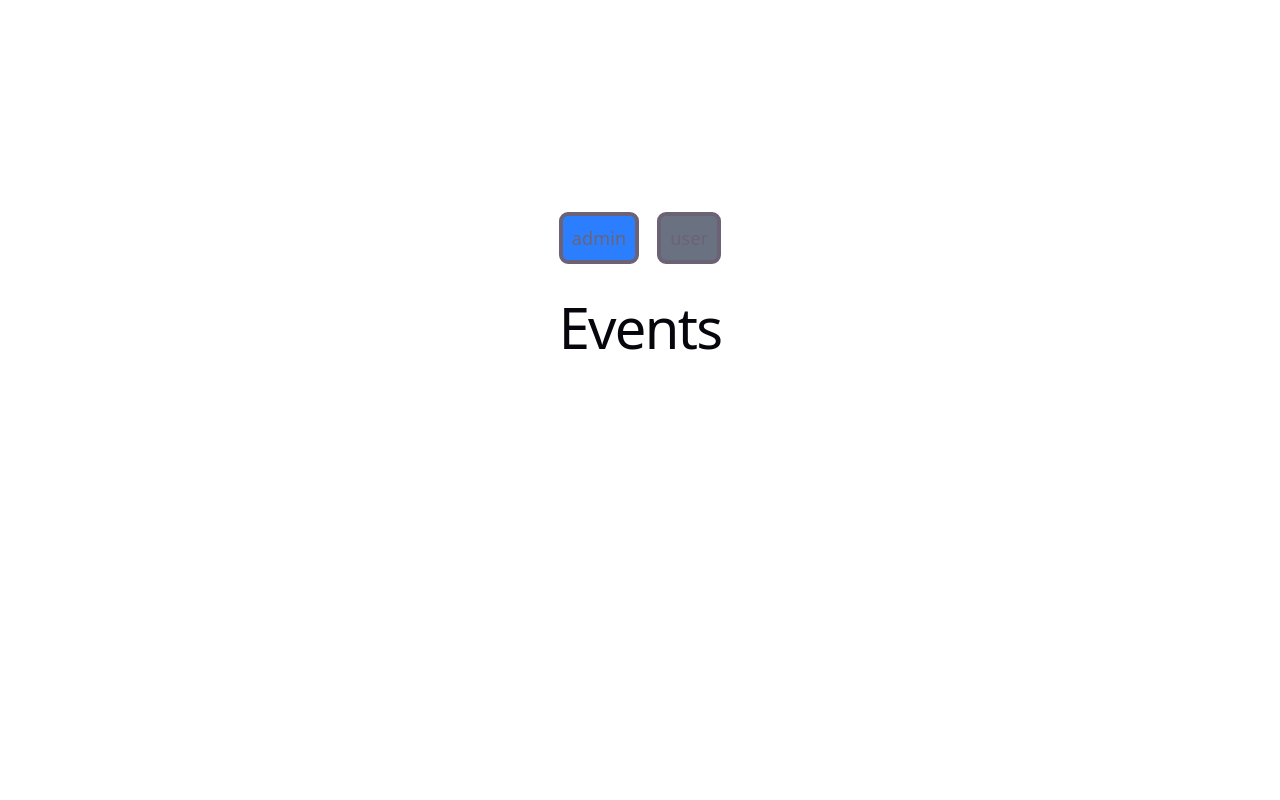
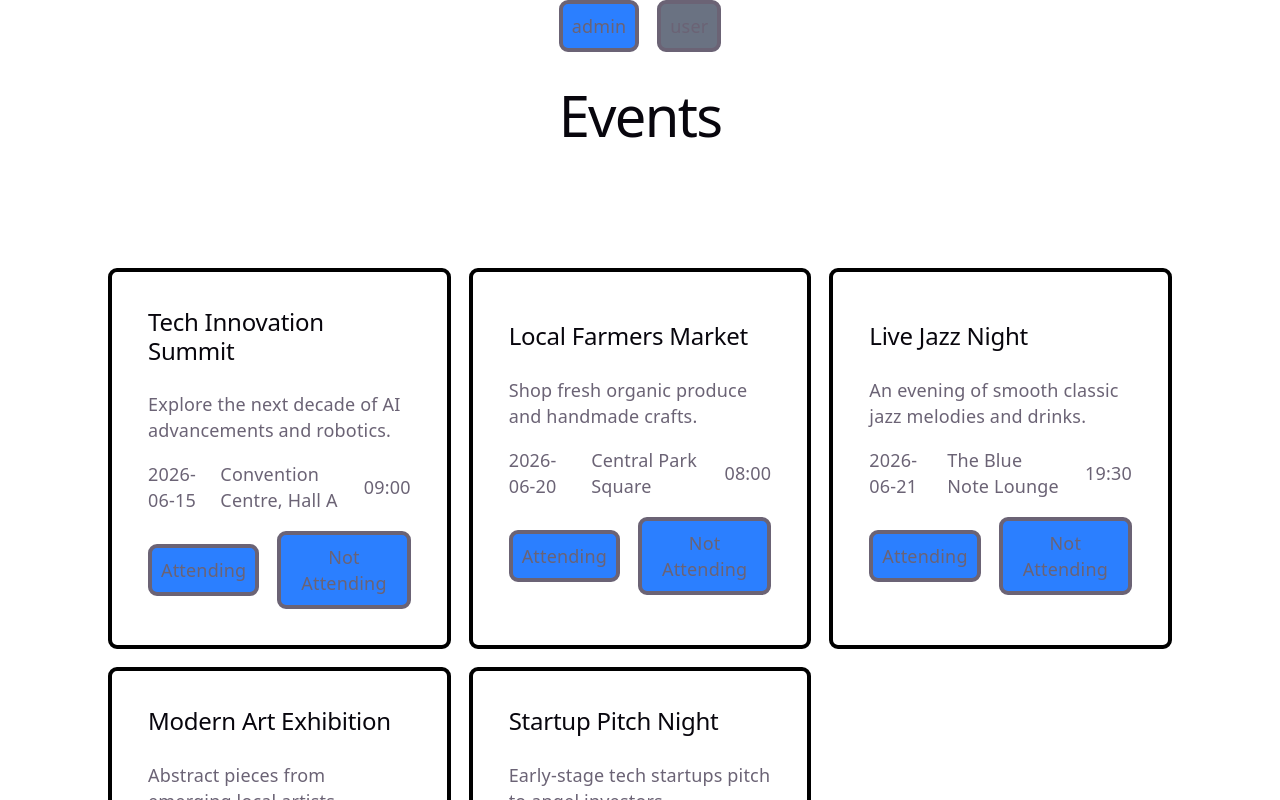
Before and after one commit to Chakit22/Events-app, a React (Vite) app: page / in a window 1280 px wide. Shown: the top 800 px of the page. Built offline with nearby package versions, Linux system fonts and the light colour scheme.

Commit message:
feat: Update add events, edit events

```diff
--- a/src/App.tsx
+++ b/src/App.tsx
@@ -7,11 +7,97 @@ import { CreateEventForm } from "./components/CreateEventForm";
 import { EventCard } from "./components/EventCard";
 import { type Event } from "./types/Event";
 import { EditEventForm } from "./components/EditEventForm";
+import type { User } from "./types/User";
+import type { UserEvent } from "./types/UserEvent";
 
-const defaultEvents: Event[] = [];
+const defaultEvents: Event[] = [
+  {
+    id: crypto.randomUUID(),
+    title: "Tech Innovation Summit",
+    description: "Explore the next decade of AI advancements and robotics.",
+    date: "2026-06-15",
+    location: "Convention Centre, Hall A",
+    time: "09:00",
+  },
+  {
+    id: crypto.randomUUID(),
+    title: "Local Farmers Market",
+    description: "Shop fresh organic produce and handmade crafts.",
+    date: "2026-06-20",
+    location: "Central Park Square",
+    time: "08:00",
+  },
+  {
+    id: crypto.randomUUID(),
+    title: "Live Jazz Night",
+    description: "An evening of smooth classic jazz melodies and drinks.",
+    date: "2026-06-21",
+    location: "The Blue Note Lounge",
+    time: "19:30",
+  },
+  {
+    id: crypto.randomUUID(),
+    title: "Modern Art Exhibition",
+    description: "Abstract pieces from emerging local artists.",
+    date: "2026-07-11",
+    location: "Downtown Gallery 404",
+    time: "11:00",
+  },
+  {
+    id: crypto.randomUUID(),
+    title: "Startup Pitch Night",
+    description: "Early-stage tech startups pitch to angel investors.",
+    date: "2026-07-25",
+    location: "Innovation Hub HQ",
+    time: "18:00",
+  },
+];
+const defaultUsers: User[] = [
+  {
+    id: crypto.randomUUID(),
+    name: "Alice Johnson",
+    phone: 5550101,
+    email: "alice.johnson@example.com",
+    role: "admin",
+  },
+  {
+    id: crypto.randomUUID(),
+    name: "Bob Smith",
+    phone: 5550102,
+    email: "bob.smith@example.com",
+    role: "user",
+  },
+  {
+    id: crypto.randomUUID(),
+    name: "Carla Mendez",
+    phone: 5550103,
+    email: "carla.mendez@example.com",
+    role: "user",
+  },
+  {
+    id: crypto.randomUUID(),
+    name: "David Lee",
+    phone: 5550104,
+    email: "david.lee@example.com",
+    role: "admin",
+  },
+  {
+    id: crypto.randomUUID(),
+    name: "Emma Wilson",
+    phone: 5550105,
+    email: "emma.wilson@example.com",
+    role: "user",
+  },
+];
 
 function App() {
   const [events, setEvents] = useState(defaultEvents);
+  // MISTAKE I MADE: declared this as useState<UserEvent[]>() with no initial
+  // value, so it was `undefined` and `[...prev, item]` crashed (can't spread
+  // undefined), forcing `prev?.` everywhere.
+  // CONCEPT — initialize array state as [] so it's always iterable/spreadable.
+  const [userEvents, setUserEvents] = useState<UserEvent[]>([]);
+  const [currentUser, setCurrentUser] = useState<User>(defaultUsers[0]);
   const [isEditingId, setIsEditingId] = useState<string | null>(null);
   const [isCreating, setIsCreating] = useState<boolean>(false);
   const [currentRole, setCurrentRole] = useState<string>("user");
@@ -24,6 +110,14 @@ function App() {
   };
 
   const handleEdit = (id: string | undefined, data: Omit<Event, "id">) => {
+    // MISTAKE I MADE: I tried to update using filter wrapped in an object:
+    //   setEvents((prev) => [{ prev.filter(e => e.id === id), ...data }])
+    // That removes items (filter) and reshapes the whole array wrongly.
+    // CONCEPT — map vs filter:
+    //   - filter -> REMOVES items, returns a shorter array (use for delete)
+    //   - map    -> TRANSFORMS each item, same length (use for edit/update)
+    // To edit ONE event: map over all, patch the matching id, keep the rest.
+    // { ...event, ...data } makes a NEW object (immutability) with data merged in.
     setEvents((prev) =>
       prev.map((event) => (event.id === id ? { ...event, ...data } : event)),
     );
@@ -32,8 +126,54 @@ function App() {
   };
 
   const handleCreate = (data: Omit<Event, "id">) => {
+    // MISTAKE I MADE: I mutated the argument and assigned id on it:
+    //   event.id = events.length + 1; setEvents((prev) => [...prev, event]);
+    // Two problems:
+    //   1. `data` is Omit<Event,"id"> — `id` isn't even a valid key (TS error).
+    //   2. Mutating the passed-in object breaks React's rule.
+    // CONCEPT — immutability: never mutate existing state/objects. Build a NEW
+    // array (`[...prev, newItem]`) and a NEW object (`{ ...data, id }`).
+    // CONCEPT — id source: `events.length + 1` collides after deletes, so I use
+    // crypto.randomUUID() for a guaranteed-unique id. Id is created HERE (parent
+    // owns the list), not inside the form.
     setEvents((prev) => [...prev, { ...data, id: crypto.randomUUID() }]);
     setIsCreating(false);
+  };
+
+  const handleEditRSVPStatus = (
+    id: string,
+    status: "attending" | "not_attending",
+  ) => {
+    // the currentUser wants to set this event's status as attending or not attending
+    // Append the current event for this user in the userEventsArray
+
+    // Get event
+    const event = events.find((event) => event.id === id);
+    setUserEvents((prev) => {
+      const exists = prev.find(
+        (userEvent) =>
+          userEvent.userId === currentUser.id &&
+          userEvent.eventId === event?.id,
+      );
+
+      if (exists) {
+        // MISTAKE I MADE: I called prev.map(...) but discarded its result and
+        // did `return prev` (the unchanged array), so the status never updated.
+        // CONCEPT — map returns a NEW array; you must return/use that result.
+        // This branch enforces "one RSVP per user+event": when a row already
+        // exists we UPDATE it (patch status) instead of pushing a duplicate.
+        return prev.map((userEvent) =>
+          userEvent.userId === currentUser.id && userEvent.eventId === event?.id
+            ? { ...userEvent, status: status }
+            : userEvent,
+        );
+      } else {
+        return [
+          ...prev,
+          { userId: currentUser.id, eventId: id, status: status },
+        ];
+      }
+    });
   };
 
   return (
@@ -64,14 +204,22 @@ function App() {
           <div className="flex flex-col justify-center items-center">
             <h1>Events</h1>
             <div className="grid gap-4 grid-cols-3 p-24">
-              {events.map((event, i) => (
+              {events.map((event, i) => {
+                const rsvpStatus = userEvents.find(
+                  (ue) =>
+                    ue.userId === currentUser.id && ue.eventId === event.id,
+                )?.status;
+                return (
                   <EventCard
                     currentRole={currentRole}
                     event={event}
                     onEdit={setIsEditingId}
                     onDelete={handleDelete}
+                    onEditRSVPStatus={handleEditRSVPStatus}
+                    rsvpStatus={rsvpStatus}
                   />
-              ))}
+                );
+              })}
             </div>
           </div>
         )}
--- a/src/components/EditEventForm.tsx
+++ b/src/components/EditEventForm.tsx
@@ -14,6 +14,11 @@ interface EditEventProps {
   onEdit: (id: string | undefined, data: Omit<Event, "id">) => void;
 }
 
+// MISTAKE I MADE: wrote `(event: Event | undefined)` as the parameter, treating
+// the first arg as the event itself. React passes ONE props OBJECT to every
+// component, so that made the whole props bag get typed as Event — and the
+// parent's `event={...}` had nowhere to bind ("Property 'event' does not exist").
+// CONCEPT — destructure named props out of the single props object: ({ event, onEdit }).
 export const EditEventForm = ({ event, onEdit }: EditEventProps) => {
   const {
     register,
--- a/src/components/EventCard.tsx
+++ b/src/components/EventCard.tsx
@@ -7,6 +7,8 @@ interface EventCardProps {
   event: Event;
   onDelete: (id: string) => void;
   onEdit: (id: string) => void;
+  onEditRSVPStatus: (id: string, status: "attending" | "not_attending") => void;
+  rsvpStatus: "attending" | "not_attending" | undefined;
 }
 
 export const EventCard = ({
@@ -14,6 +16,8 @@ export const EventCard = ({
   event,
   onDelete,
   onEdit,
+  onEditRSVPStatus,
+  rsvpStatus,
 }: EventCardProps) => {
   return (
     <div className="flex flex-col justify-center items-start gap-4 p-8 border-solid border-4 border-black rounded-lg">
@@ -34,6 +38,29 @@ export const EventCard = ({
         <div>{event.location}</div>
         <div>{event.time}</div>
       </div>
+      {currentRole === "user" && (
+        <div className="w-full flex flex-col items-end gap-2">
+          {rsvpStatus && <div>You are {rsvpStatus} this event</div>}
+          <div className="flex justify-end items-center gap-4">
+            <button
+              className={`p-2 border-solid border-4 rounded-lg cursor-pointer ${
+                rsvpStatus === "attending" ? "bg-green-500" : "bg-blue-500"
+              }`}
+              onClick={() => onEditRSVPStatus(event.id, "attending")}
+            >
+              Attending
+            </button>
+            <button
+              className={`p-2 border-solid border-4 rounded-lg cursor-pointer ${
+                rsvpStatus === "not_attending" ? "bg-red-500" : "bg-blue-500"
+              }`}
+              onClick={() => onEditRSVPStatus(event.id, "not_attending")}
+            >
+              Not Attending
+            </button>
+          </div>
+        </div>
+      )}
     </div>
   );
 };
--- a/src/types/UserEvent.ts
+++ b/src/types/UserEvent.ts
@@ -1,3 +1,6 @@
+import type { User } from "./User";
+import type { Event } from "./Event";
+
 export interface UserEvent {
   userId: string;
   eventId: string;
```
Lines whose indentation alone changed are shown as unchanged.
